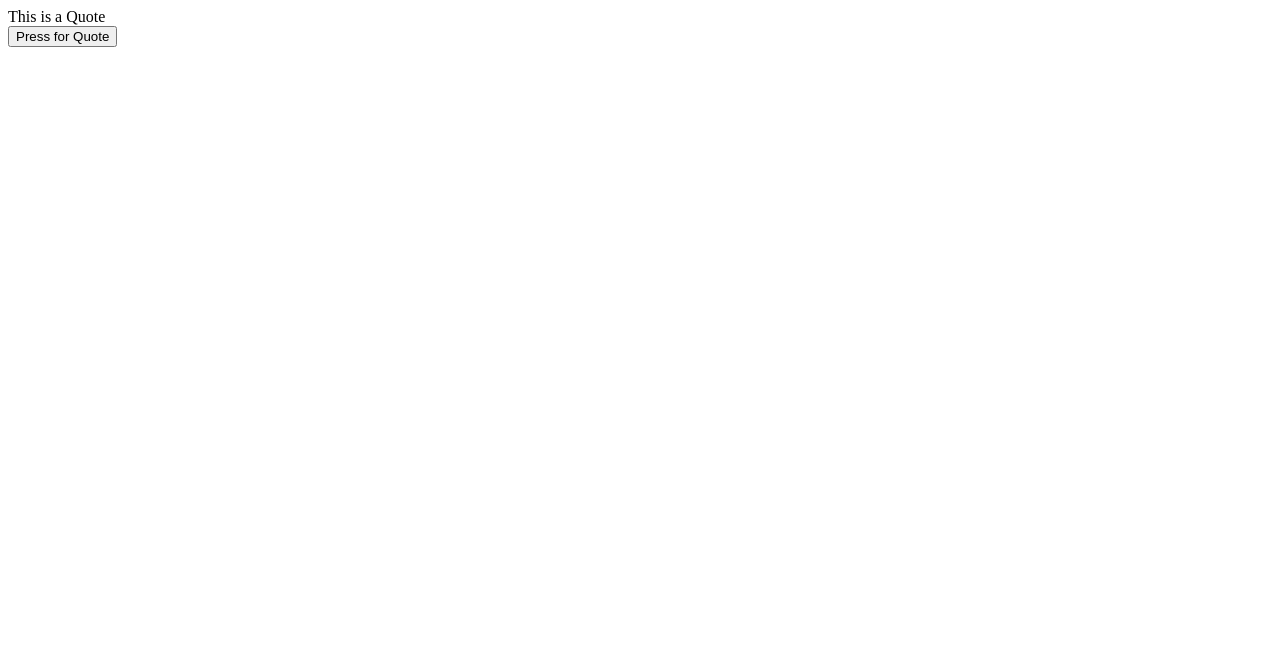
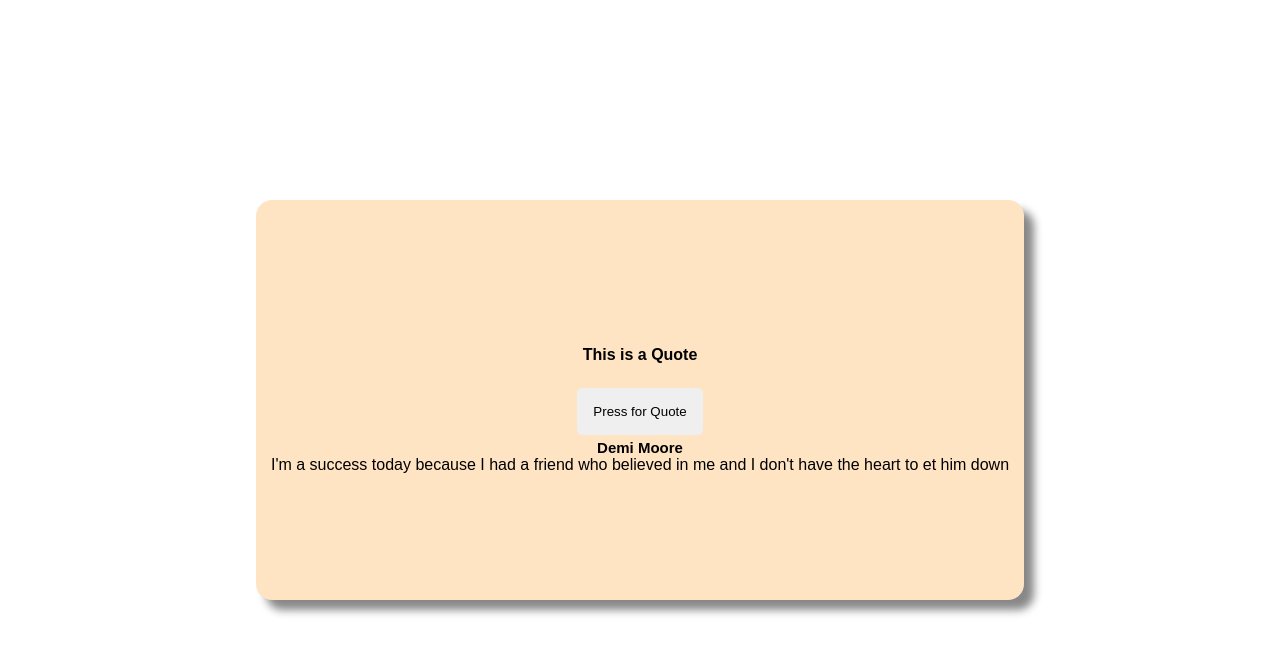
Before and after one commit to Netmistro/JavaScript_Projects, a plain HTML site: page Quotes/index.html in a window 1280 px wide. Both pictures are taken after a click on the button "Press for Quote". Drawn offline with Linux system fonts and the light colour scheme.

Commit message:
Structure complete

```diff
--- a/Quotes/app.js
+++ b/Quotes/app.js
@@ -9,4 +9,25 @@
     name: "John F. Kennedy",
     quote: "Those who dare to fail miserably can chieve greatly",
   },
+  {
+    name: "Ernest Hemingway",
+    quote:
+      "It’s none of their business that you have to learn how to write. Let them think you were born that way.",
+  },
 ];
+
+// Issue constants and variables here
+const quoteBtn = document.querySelector(".btn-quote");
+const quote = document.querySelector(".quote");
+const author = document.querySelector(".author");
+
+// Event Listeners here
+quoteBtn.addEventListener("click", displayQuote);
+
+// Functions here
+function displayQuote() {
+  // Generate a random number from the array list
+  randomQuote = Math.floor(Math.random() * quotes.length);
+  quote.innerHTML = quotes[randomQuote].name;
+  author.innerHTML = quotes[randomQuote].quote;
+}
--- a/Quotes/index.html
+++ b/Quotes/index.html
@@ -11,13 +11,13 @@
 
 <body>
     <div class="container">
-        <div class="header">This is a Quote</div>
-        <button class="btn-quote">Press for Quote</button>
-        <div class="quote"></div>
-        <div class="person"></div>
-
+        <div class="quote-cntr">
+            <div class="header">This is a Quote</div>
+            <button class="btn-quote">Press for Quote</button>
+            <div class="quote"></div>
+            <div class="author"></div>
+        </div>
     </div>
-
     <script src="./app.js"></script>
 </body>
 
--- a/Quotes/style.css
+++ b/Quotes/style.css
@@ -0,0 +1,59 @@
+*,
+*::before,
+*:after {
+    margin: 0;
+    padding: 0;
+    box-sizing: border-box;
+}
+
+.container {
+    display: flex;
+    align-items: center;
+    justify-content: center;
+    height: 100vh;
+    font-family: Arial, Helvetica, sans-serif;
+}
+
+.quote-cntr {
+    display: flex;
+    flex-direction: column;
+    align-items: center;
+    justify-content: center;
+    border-radius: 1rem;
+    flex: 0 0 60%;
+    height: 50vh;
+    background-color: bisque;
+    box-shadow: 10px 10px 8px #888888;
+}
+
+.quote-cntr:hover {
+    background-color: blanchedalmond;
+}
+
+.header {
+    margin: 0.25rem;
+    padding: 1rem;
+    font-weight: bold;
+}
+
+.btn-quote {
+    margin: 0.25rem;
+    padding: 1rem;
+    border-radius: 5px;
+    border: 1px;
+}
+
+.btn-quote:hover {
+    border: 1px;
+    box-shadow: 5px 5px 2px #888888;
+}
+
+.quote {
+    font-size: 15px;
+    color: black;
+    font-weight: bold;
+}
+
+.author {
+    color: black;
+}
```
